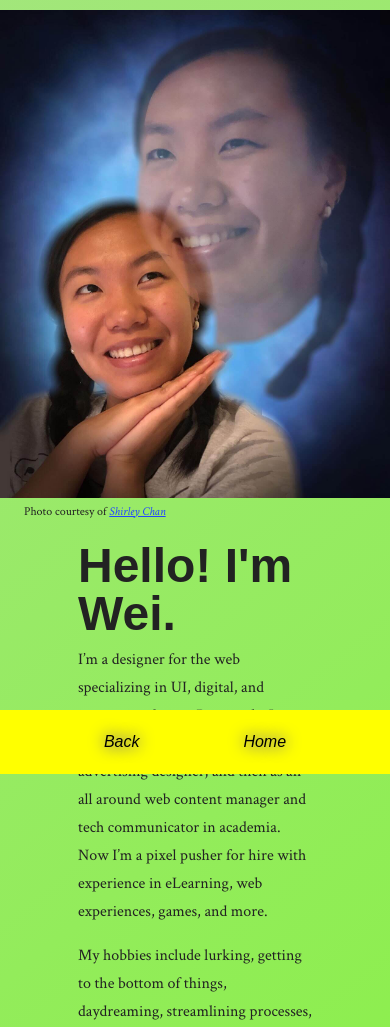
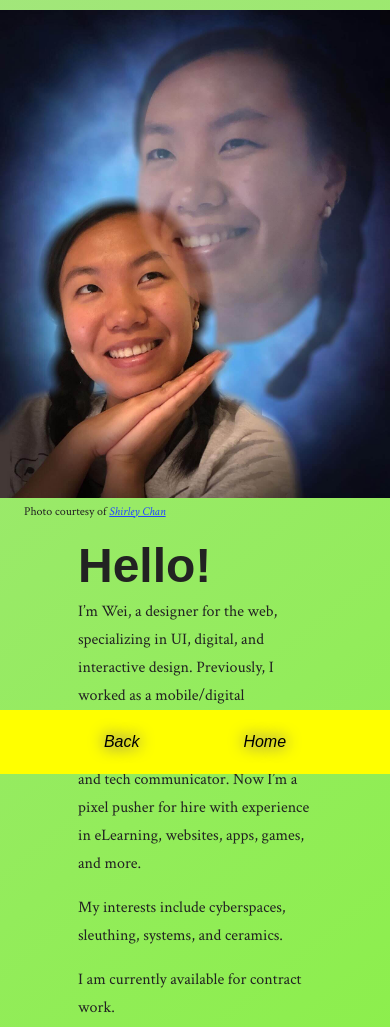
Before and after one commit to weibb/portfolio, a plain HTML site: page about.html in a window 390 px wide. Shown: the part 70-1097 px from the top of the page. Drawn offline with nearby package versions, Linux system fonts and the light colour scheme; a web font is replaced by a local one.

Commit message:
Edit about, adjust mobile MMAOL

```diff
--- a/about.html
+++ b/about.html
@@ -47,10 +47,10 @@
             </span>
 
             <div class="right">
-                <h1>Hello! I'm Wei.</h1>
-                <p class="text">I’m a designer for the web specializing in UI, digital, and interactive design. Previously, I worked as a mobile and digital advertising designer, and then as an all around web content manager and tech communicator in academia. Now I’m a pixel pusher for hire with experience in eLearning, web experiences, games, and more.</p>
+                <h1>Hello!</h1>
+                <p class="text">I’m Wei, a designer for the web, specializing in UI, digital, and interactive design. Previously, I worked as a mobile/digital advertising designer, then in academia as a web content manager and tech communicator. Now I’m a pixel pusher for hire with experience in eLearning, websites, apps, games, and more.</p>
 
-                <p class="text">My hobbies include lurking, getting to the bottom of things, daydreaming, streamlining processes, and ceramics.</p>
+                <p class="text">My interests include cyberspaces, sleuthing, systems, and ceramics.</p>
 
                 <p class="text">I am currently available for contract work.</p>
 
```
Also changed, not shown: css/projects.css (+13 -9 lines), projects/P04.html (+1 -1 lines).
